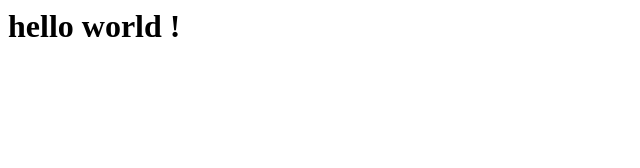
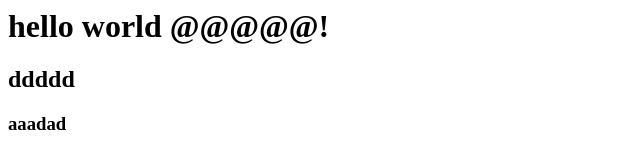
Before and after one commit to qweasdfdsa11/Lee-Jong-Hun, a plain HTML site: page index.html in a window 1280 px wide. Shown: the whole page, without its empty margins (0-640 px from the left). Drawn offline with Linux system fonts and the light colour scheme.

Commit message:
second commit

```diff
--- a/index.html
+++ b/index.html
@@ -1,6 +1,9 @@
 <html>
     <head>
-        <h1>hello world !</h1>
+        <h1>hello world @@@@@!</h1>
+        <h2>ddddd</h2>
+        <h3>aaadad</h3>
+
 
 
     </head>
```
